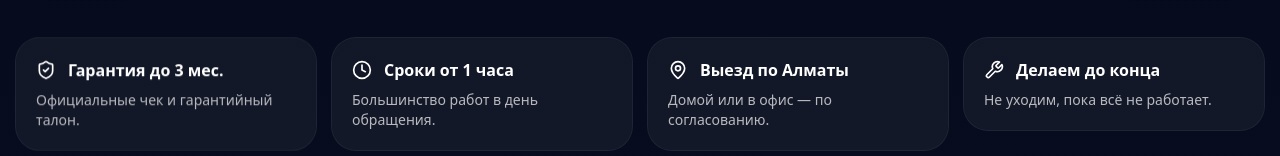
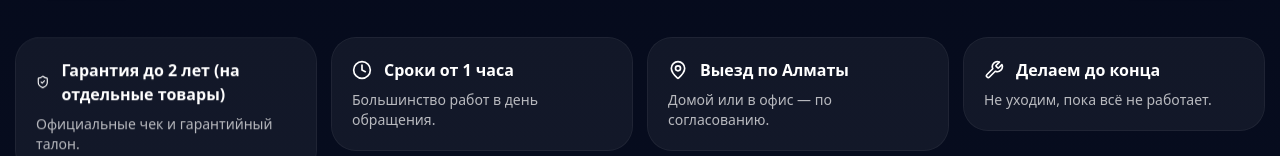
Before and after one commit to winproga-dot/prime-it, a React (Vite) app: page / in a window 1280 px wide. Shown: the part 795-951 px from the top of the page. Built offline with nearby package versions, Linux system fonts and the light colour scheme.

Commit message:
Update App.jsx

```diff
--- a/src/App.jsx
+++ b/src/App.jsx
@@ -46,11 +46,12 @@ const LICENSES = [
 ];
 
 const BENEFITS = [
-  { icon: ShieldCheck, title: "Гарантия до 3 мес.", text: "Официальные чек и гарантийный талон." },
+  { icon: ShieldCheck, title: "Гарантия до 2 лет (на отдельные товары)", text: "Официальные чек и гарантийный талон." },
   { icon: Clock, title: "Сроки от 1 часа", text: "Большинство работ в день обращения." },
   { icon: MapPin, title: `Выезд по ${BRAND.city}`, text: "Домой или в офис — по согласованию." },
   { icon: Wrench, title: "Делаем до конца", text: "Не уходим, пока всё не работает." },
 ];
+
 
 const FAQ = [
   { q:"Что если проблему не удалось решить?", a:"Оплату за работу не берём. Предложим альтернативы (замена детали, перенос данных) — всё согласуем заранее." },
@@ -222,7 +223,15 @@ export default function Landing(){
     <div className="min-h-screen bg-gradient-to-b from-slate-950 via-slate-900 to-slate-950 text-white">
       {/* CSS локально */}
       <style>{`
-        html{scroll-behavior:smooth}
+  /* Глобально: плавный скролл и отступ для якорей под фикс-хедер */
+  html{
+    scroll-behavior:smooth;
+    scroll-padding-top: 96px; /* подстройка под высоту шапки; можно 84–104px */
+  }
+  @media (max-width: 767px){
+    html{ scroll-padding-top: 80px; }
+  }
+
   .reveal-base{opacity:0; transform:translateY(14px); transition:opacity .6s ease, transform .6s ease; will-change:opacity,transform}
   .reveal-right{transform:translateX(16px)}
   .reveal-scale{transform:scale(.98)}
@@ -231,6 +240,7 @@ export default function Landing(){
   .btn-floaty{animation:floaty 2.8s ease-in-out infinite}
   .text-glow{text-shadow:0 2px 18px rgba(0,0,0,.55),0 1px 4px rgba(0,0,0,.45)}
 `}</style>
+
 
       {/* PROMO BAR (вернул -10% за отзыв) */}
       <div className="bg-emerald-600 text-white text-xs md:text-sm py-2 text-center">
```
Lines whose indentation alone changed are shown as unchanged.
